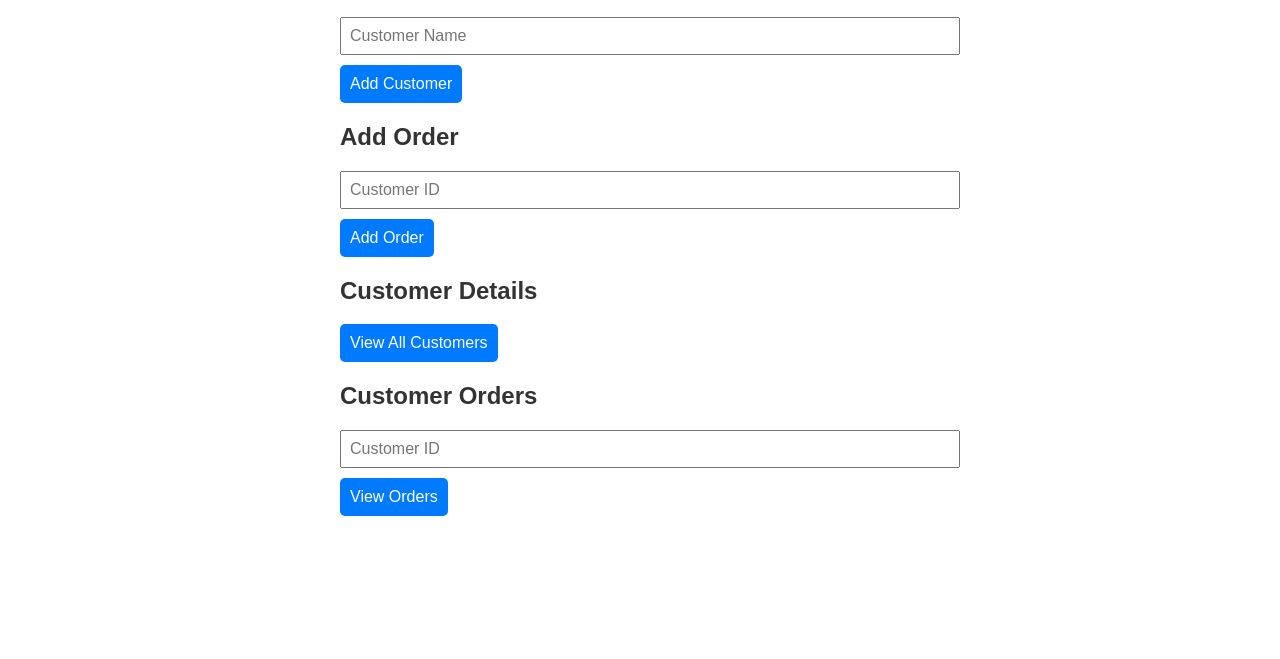
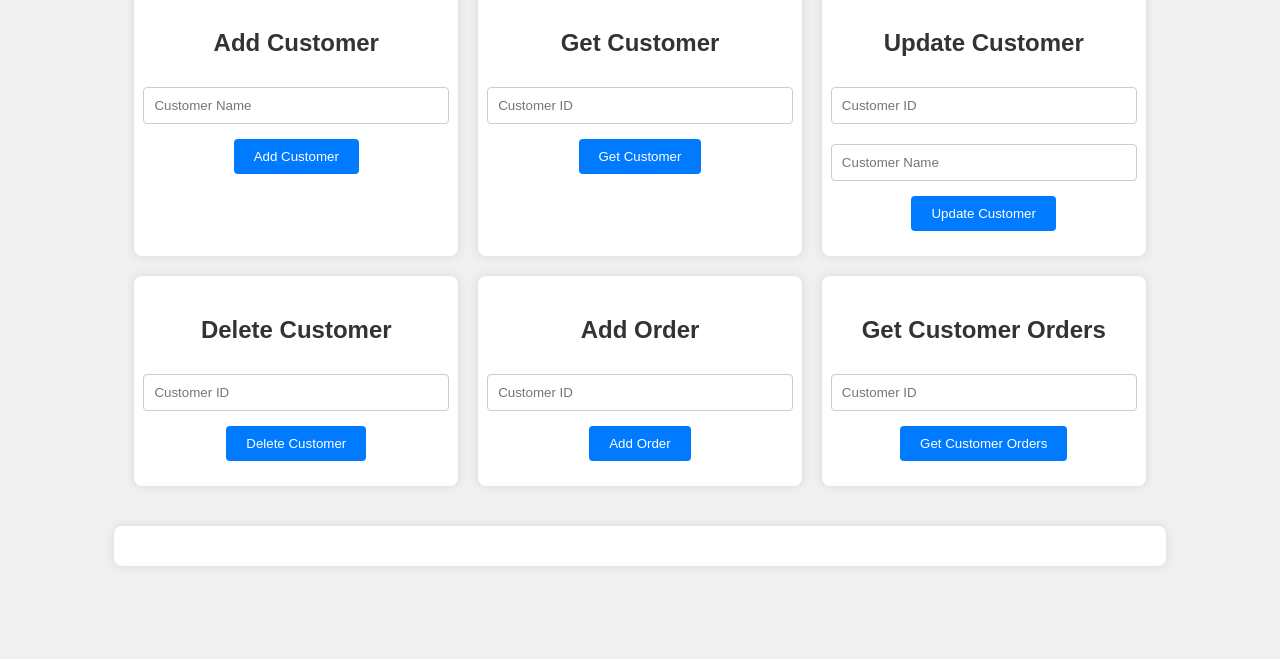
Before and after one commit to AdbulrhmanEldeeb/mysql-vercel-frontend, a plain HTML site: page index.html in a window 1280 px wide. Shown: the part 141-800 px from the top of the page. Drawn offline with Linux system fonts and the light colour scheme.

Commit message:
frontend updated

```diff
--- a/index.html
+++ b/index.html
@@ -3,44 +3,70 @@
 <head>
     <meta charset="UTF-8">
     <meta name="viewport" content="width=device-width, initial-scale=1.0">
-    <title>Customer & Order Management</title>
+    <title>Customer Management</title>
     <link rel="stylesheet" href="styles.css">
 </head>
 <body>
-    <h1>Customer & Order Management</h1>
+    <h1>Customer Management</h1>
 
-    <!-- Customer Form -->
-    <section>
-        <h2>Add Customer</h2>
-        <form id="customerForm">
-            <input type="text" id="customerName" placeholder="Customer Name" required>
-            <button type="submit">Add Customer</button>
-        </form>
-    </section>
+    <div class="grid-container">
+        <!-- Add Customer Section -->
+        <section id="add-customer" class="grid-item">
+            <h2>Add Customer</h2>
+            <input type="text" id="add-customer-name" placeholder="Customer Name" required>
+            <div class="buttons">
+                <button onclick="addCustomer()">Add Customer</button>
+            </div>
+        </section>
 
-    <!-- Order Form -->
-    <section>
-        <h2>Add Order</h2>
-        <form id="orderForm">
-            <input type="number" id="customerId" placeholder="Customer ID" required>
-            <button type="submit">Add Order</button>
-        </form>
-    </section>
+        <!-- Get Customer Section -->
+        <section id="get-customer" class="grid-item">
+            <h2>Get Customer</h2>
+            <input type="number" id="get-customer-id" placeholder="Customer ID" required>
+            <div class="buttons">
+                <button onclick="getCustomer()">Get Customer</button>
+            </div>
+        </section>
 
-    <!-- Display Sections -->
-    <section>
-        <h2>Customer Details</h2>
-        <button onclick="fetchCustomers()">View All Customers</button>
-        <div id="customerList"></div>
-    </section>
+        <!-- Update Customer Section -->
+        <section id="update-customer" class="grid-item">
+            <h2>Update Customer</h2>
+            <input type="number" id="update-customer-id" placeholder="Customer ID" required>
+            <input type="text" id="update-customer-name" placeholder="Customer Name" required>
+            <div class="buttons">
+                <button onclick="updateCustomer()">Update Customer</button>
+            </div>
+        </section>
 
-    <section>
-        <h2>Customer Orders</h2>
-        <input type="number" id="orderCustomerId" placeholder="Customer ID">
-        <button onclick="fetchCustomerOrders()">View Orders</button>
-        <div id="orderList"></div>
-    </section>
+        <!-- Delete Customer Section -->
+        <section id="delete-customer" class="grid-item">
+            <h2>Delete Customer</h2>
+            <input type="number" id="delete-customer-id" placeholder="Customer ID" required>
+            <div class="buttons">
+                <button onclick="deleteCustomer()">Delete Customer</button>
+            </div>
+        </section>
 
+        <!-- Add Order Section -->
+        <section id="add-order" class="grid-item">
+            <h2>Add Order</h2>
+            <input type="number" id="order-customer-id" placeholder="Customer ID" required>
+            <div class="buttons">
+                <button onclick="addOrder()">Add Order</button>
+            </div>
+        </section>
+
+        <!-- Get Customer Orders Section -->
+        <section id="get-customer-orders" class="grid-item">
+            <h2>Get Customer Orders</h2>
+            <input type="number" id="orders-customer-id" placeholder="Customer ID" required>
+            <div class="buttons">
+                <button onclick="getCustomerOrders()">Get Customer Orders</button>
+            </div>
+        </section>
+    </div>
+
+    <div id="result"></div>
     <script src="scripts.js"></script>
 </body>
 </html>
--- a/scripts.js
+++ b/scripts.js
@@ -1,64 +1,103 @@
-const apiUrl = "https://mysqlfastapi.vercel.app";
+// scripts.js
+const API_URL = 'https://fastapi-mysql-ok3a.onrender.com/';
 
-// Add customer
-document.getElementById("customerForm").addEventListener("submit", async (event) => {
-    event.preventDefault();
-    const customerName = document.getElementById("customerName").value;
-    const response = await fetch(`${apiUrl}/customer/`, {
-        method: "POST",
-        headers: {
-            "Content-Type": "application/json",
-        },
-        body: JSON.stringify({ customer_name: customerName }),
-    });
-
-    if (response.ok) {
-        alert("Customer added successfully!");
-    } else {
-        alert("Error adding customer.");
+async function getCustomer() {
+    const id = document.getElementById('get-customer-id').value;
+    try {
+        const response = await fetch(`${API_URL}/customers/${id}`);
+        const customer = await response.json();
+        displayResult(`ID: ${customer.customer_id}, Name: ${customer.customer_name}`);
+    } catch (error) {
+        displayResult('Customer not found.');
     }
-});
-
-// Add order
-document.getElementById("orderForm").addEventListener("submit", async (event) => {
-    event.preventDefault();
-    const customerId = document.getElementById("customerId").value;
-    const response = await fetch(`${apiUrl}/order/`, {
-        method: "POST",
-        headers: {
-            "Content-Type": "application/json",
-        },
-        body: JSON.stringify({ customer_id: parseInt(customerId) }),
-    });
-
-    if (response.ok) {
-        alert("Order added successfully!");
-    } else {
-        alert("Error adding order.");
-    }
-});
-
-// Fetch customers
-async function fetchCustomers() {
-    const response = await fetch(`${apiUrl}/customers`);
-    const data = await response.json();
-    const customerList = document.getElementById("customerList");
-    customerList.innerHTML = data.map(customer => `
-        <p>Customer ID: ${customer.customer_id}, Name: ${customer.customer_name}</p>
-    `).join("");
 }
 
-// Fetch customer orders
-async function fetchCustomerOrders() {
-    const customerId = document.getElementById("orderCustomerId").value;
-    const response = await fetch(`${apiUrl}/customers/${customerId}/orders`);
-    const data = await response.json();
-    const orderList = document.getElementById("orderList");
-    if (data.length > 0) {
-        orderList.innerHTML = data.map(order => `
-            <p>Order ID: ${order.order_id}, Date: ${order.order_date}</p>
-        `).join("");
-    } else {
-        orderList.innerHTML = "<p>No orders found for this customer.</p>";
+async function addCustomer() {
+    const customer = {
+        customer_name: document.getElementById('add-customer-name').value,
+    };
+
+    try {
+        const response = await fetch(`${API_URL}/customer/`, {
+            method: 'POST',
+            headers: {
+                'Content-Type': 'application/json',
+            },
+            body: JSON.stringify(customer),
+        });
+        const newCustomer = await response.json();
+        displayResult(`Added: ID: ${newCustomer.customer_id}, Name: ${newCustomer.customer_name}`);
+    } catch (error) {
+        displayResult('Error adding customer.');
     }
 }
+
+async function updateCustomer() {
+    const id = parseInt(document.getElementById('update-customer-id').value);
+    const customer = {
+        customer_name: document.getElementById('update-customer-name').value,
+    };
+
+    try {
+        const response = await fetch(`${API_URL}/customer/${id}`, {
+            method: 'PUT',
+            headers: {
+                'Content-Type': 'application/json',
+            },
+            body: JSON.stringify(customer),
+        });
+        const updatedCustomer = await response.json();
+        displayResult(`Updated: ID: ${updatedCustomer.customer_id}, Name: ${updatedCustomer.customer_name}`);
+    } catch (error) {
+        displayResult('Error updating customer.');
+    }
+}
+
+async function deleteCustomer() {
+    const id = parseInt(document.getElementById('delete-customer-id').value);
+
+    try {
+        await fetch(`${API_URL}/customer/${id}`, {
+            method: 'DELETE',
+        });
+        displayResult('Customer deleted successfully.');
+    } catch (error) {
+        displayResult('Error deleting customer.');
+    }
+}
+
+async function addOrder() {
+    const order = {
+        customer_id: parseInt(document.getElementById('order-customer-id').value),
+    };
+
+    try {
+        const response = await fetch(`${API_URL}/order/`, {
+            method: 'POST',
+            headers: {
+                'Content-Type': 'application/json',
+            },
+            body: JSON.stringify(order),
+        });
+        const newOrder = await response.json();
+        displayResult(`Added Order: ID: ${newOrder.order_id}, Customer ID: ${newOrder.customer_id}, Date: ${newOrder.order_date}`);
+    } catch (error) {
+        displayResult('Error adding order.');
+    }
+}
+
+async function getCustomerOrders() {
+    const customerId = document.getElementById('orders-customer-id').value;
+    try {
+        const response = await fetch(`${API_URL}/customers/${customerId}/orders`);
+        const orders = await response.json();
+        displayResult(`Orders for Customer ${customerId}: ${JSON.stringify(orders)}`);
+    } catch (error) {
+        displayResult('Error fetching orders.');
+    }
+}
+
+function displayResult(message) {
+    const resultDiv = document.getElementById('result');
+    resultDiv.innerHTML = `<p>${message}</p>`;
+}
--- a/styles.css
+++ b/styles.css
@@ -1,35 +1,69 @@
+/* styles.css */
 body {
-    font-family: Arial, sans-serif;
-    max-width: 600px;
-    margin: 20px auto;
-    padding: 10px;
+    font-family: 'Arial', sans-serif;
+    display: flex;
+    flex-direction: column;
+    align-items: center;
+    margin-top: 50px;
+    background-color: #f0f0f0;
 }
 
 h1, h2 {
     color: #333;
 }
 
-form, button, input {
-    display: block;
-    margin: 10px 0;
+.grid-container {
+    display: grid;
+    grid-template-columns: repeat(auto-fill, minmax(300px, 1fr));
+    gap: 20px;
+    width: 80%;
+    margin-bottom: 20px;
+}
+
+.grid-item {
+    background: #fff;
+    padding: 20px;
+    border-radius: 8px;
+    box-shadow: 0 0 10px rgba(0, 0, 0, 0.1);
+    display: flex;
+    flex-direction: column;
+    align-items: center;
 }
 
 input {
-    padding: 8px;
-    font-size: 16px;
+    margin: 10px 0;
+    padding: 10px;
+    border: 1px solid #ccc;
+    border-radius: 4px;
     width: 100%;
 }
 
-button {
-    padding: 10px;
-    font-size: 16px;
-    cursor: pointer;
-    background-color: #007bff;
-    color: white;
-    border: none;
-    border-radius: 5px;
+.buttons {
+    display: flex;
+    justify-content: center;
 }
 
-#customerList, #orderList {
-    margin-top: 15px;
+.buttons button {
+    margin: 5px;
+    padding: 10px 20px;
+    border: none;
+    border-radius: 4px;
+    background-color: #007bff;
+    color: #fff;
+    cursor: pointer;
+    transition: background-color 0.3s;
 }
+
+.buttons button:hover {
+    background-color: #0056b3;
+}
+
+#result {
+    background: #fff;
+    padding: 20px;
+    border-radius: 8px;
+    box-shadow: 0 0 10px rgba(0, 0, 0, 0.1);
+    width: 80%;
+    margin-top: 20px;
+    text-align: center;
+}
```
